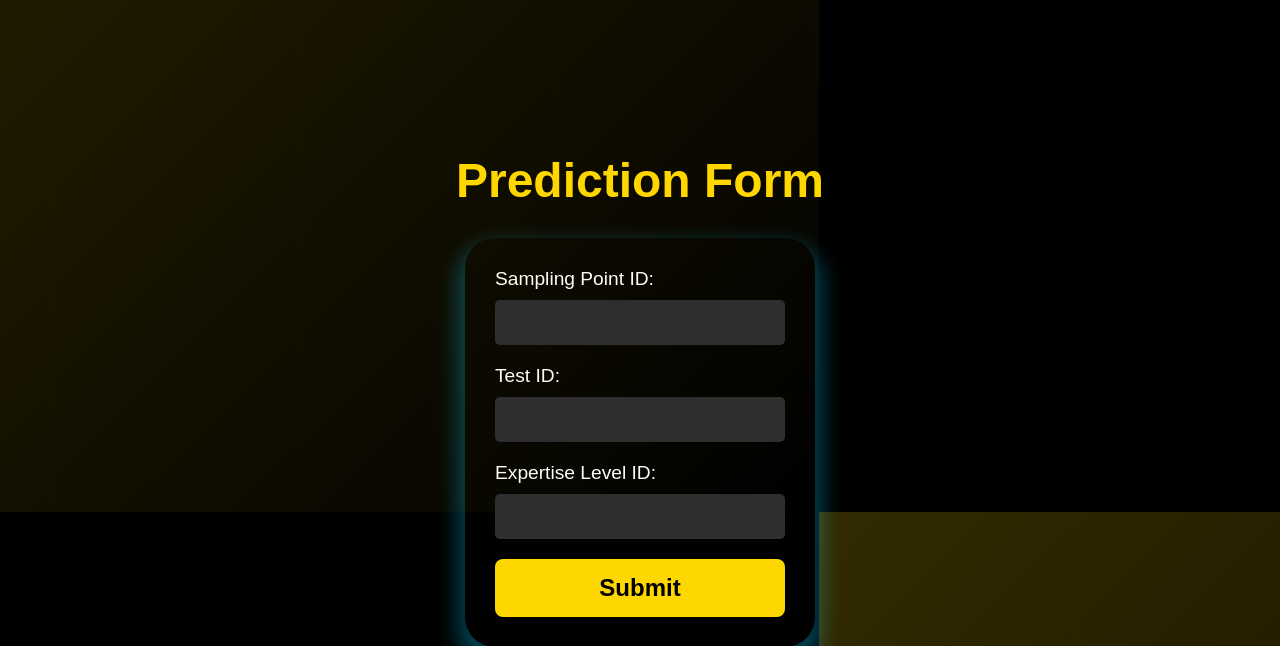
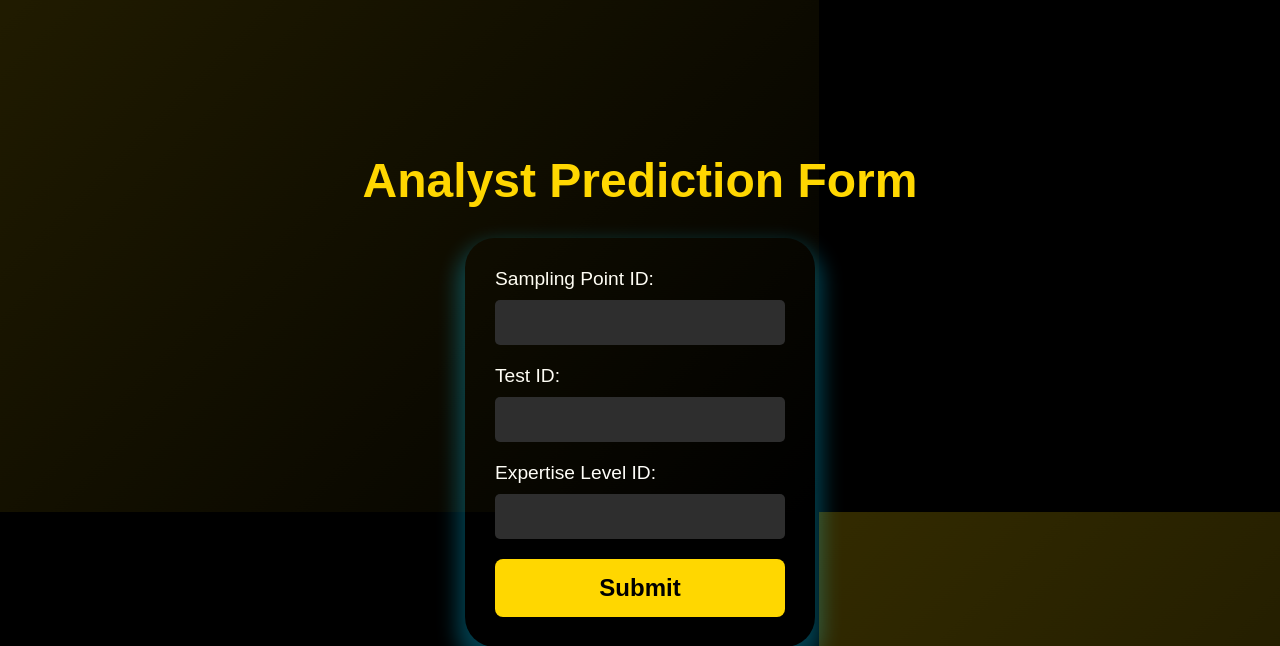
Before and after one commit to Joderick-Sherwin/Analyst_Recommendation_System, a Flask app: template templates/dashboard.html in a window 1280 px wide. Shown: the top 646 px of the page. Run offline with Flask 3, Linux system fonts and the light colour scheme; the template is opened without the code that fills it, so the values that code supplies are empty; parts of the project's set-up code (start-up, migrations or seed data) failed here and were passed over.

Commit message:
Update Commit

```diff
--- a/templates/dashboard.html
+++ b/templates/dashboard.html
@@ -3,7 +3,7 @@
 <head>
     <meta charset="UTF-8">
     <meta name="viewport" content="width=device-width, initial-scale=1.0">
-    <title>Prediction App</title>
+    <title>Analyst Prediction App</title>
     <link rel="stylesheet" href="styles.css"> <!-- Link to the CSS file -->
     <style>
 
@@ -13,7 +13,7 @@
 <body>
 
     <div class="container" id="blurredContainer"> <!-- Blur applied here after submit -->
-        <h2 class="title">Prediction Form</h2>
+        <h2 class="title">Analyst Prediction Form</h2>
         <form id="predictionForm" class="form-container">
             <div class="input-group">
                 <label for="sampling">Sampling Point ID:</label>
```
Also changed, not shown: app.py (line endings or trailing spaces).
